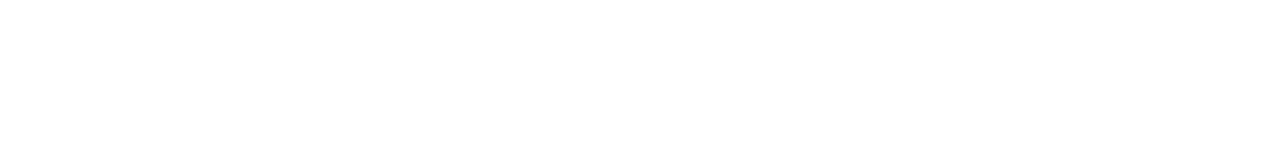
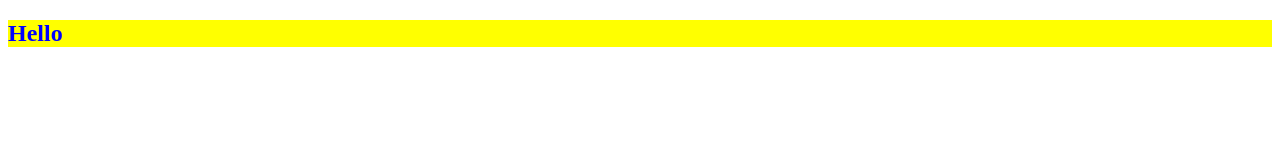
Before and after one commit to SydorenkoKateryna/tutorial, a plain HTML site: page index.html in a window 1280 px wide. Drawn offline with nearby package versions, Linux system fonts and the light colour scheme; files that its build step writes are made by us from their sources.

Commit message:
module 7

```diff
--- a/index.html
+++ b/index.html
@@ -5,136 +5,11 @@
     <meta http-equiv="X-UA-Compatible" content="IE=edge" />
     <meta name="viewport" content="width=device-width, initial-scale=1.0" />
     <title>Document</title>
-    <link rel="stylesheet" href="./css/styles.css">
+    <link rel="stylesheet" href="./dist/css/main.min.css">
   </head>
   <body>
-    <!-- Modul 1. Task 4/16
-    <ul>
-        <li>HTML</li>
-        <li>CSS</li>
-        <li>JavaScript</li>
-    </ul> -->
-
-    <!-- Modul 1. Task 5/16
-    <div class="buttons">
-            <button type="button" class="button">inline</button>
-            <button type="button" class="button">block</button>
-            <button type="button" class="button">inline-block</button>
-    </div>
-    <div class="buttons">
-        <button type="button" class="button">HTML</button>
-        <button type="button" class="button">CSS</button>
-        <button type="button" class="button">JavaScript</button>
-    </div> -->
-
-    <!-- Modul 1. Task 8/16
-    <ul class="cards">
-    <li class="card">
-        <h4 class="card-title">Card title 1</h4>
-        <div class="wrp-img">
-            <img class="card-image" src="https://ac.goit.global/img/photo1.jpg" alt="image description"/>
-        </div>
-        <p class="card-description">Description of the topic 1</p>
-    </li>
-    <li class="card">
-        <h4 class="card-title">Card title 2</h4>
-        <div class="wrp-img">
-            <img class="card-image" src="https://ac.goit.global/img/photo2.jpg" alt="image description"/>
-        </div>
-        <p class="card-description">Description of the topic 2</p>
-    </li>
-    <li class="card">
-        <h4 class="card-title">Card title 3</h4>
-        <div class="wrp-img">
-            <img class="card-image" src="https://ac.goit.global/img/photo3.jpg" alt="image description"/>
-        </div>
-        <p class="card-description">Description of the topic 3</p>
-    </li>
-</ul> -->
-
-    <!-- Modul 1. Task 9/16
-      <a
-      href="https://goit.global"
-      target="_blank"
-      rel="noopener nofollow noreferrer"
-      >GoIT</a
-    > -->
-
-    <!-- Modul 1. Task 10/16
-      <a href="resume.pdf" download>Resume</a> -->
-
-    <!-- Modul 1. Task 13/16
-      <figure>
-      <img
-        src="https://ac.goit.global/img/photo1.jpg"
-        alt="photo description"
-      />
-      <figcaption>
-        Only one img element and any number of text or other elements can be
-        used inside link. You cannot use interactive elements inside link tag.
-      </figcaption>
-    </figure> -->
-
-    <!-- Modul 1. Task 1/5
-  <dl>
-  <dt>Tag span.</dt>
-  <dd>A universal container for text content.</dd>
-  <dt>Tag pre.</dt>
-  <dd>Preservation of spaces and hyphens.</dd>
-  <dt>Tag sup and sub.</dt>
-  <dd>Displays characters in superscript and subscript.</dd>
-  <dt>Tag strong.</dt>
-  <dd>Highlighting an important word or a whole phrase within the text.</dd>
-  <dt>Tag b.</dt>
-  <dd>Visual highlighting of text with a thicker font.</dd>
-  <dt>Tag em.</dt>
-  <dd>Semantically and visually (italic) emphasizes the text.</dd>
-  <dt>Tag i.</dt>
-  <dd>Visually (italic) emphasizes the text.</dd>
-  <dt>Tag address.</dt>
-  <dd>Wraps tags with content about an address or recipient.</dd>
-</dl> -->
-
-    <!-- Modul 1. Task 2/5
-  <p>
-  Epoch of Unix time started at <time datetime="1970-01-01T00:00"> 00:00:00 UTC on 1 January 1970</time>
-</p> -->
-
-    <!-- Modul 1. Task 5/5
-  <table>
-  <caption>
-    What is the difference between block, inline and inline-block
-  </caption>
-  <thead>
-    <tr>
-      <th>/</th>
-      <th>block</th>
-      <th>inline</th>
-      <th>inline-block</th>
-    </tr>
-  </thead>
-  <tbody>
-    <tr>
-      <th>height determined</th>
-      <td colspan="3">by height of content</td>
-    </tr>
-    <tr>
-      <th>width determined</th>
-      <td>by width of parent element</td>
-      <td colspan="2">by width of content</td>
-      </tr>
-    <tr>
-      <th>Is it possible to set height and width</th>
-      <td>yes</td>
-      <td>no</td>
-      <td>yes</td>
-    </tr>
-    <tr>
-      <th>How line wrapping works</th>
-      <td>always on a new line</td>
-      <td colspan="2">only when filling the width of the parent element</td>
-    </tr>
-  </tbody>
-</table> -->
+   <section class="section">
+    <h2 class="section__title">Hello</h2>
+   </section>
   </body>
 </html>
--- /dev/null
+++ b/sass/main.scss
@@ -0,0 +1,14 @@
+$MainBackgroundColor: yellow;
+$colorMainText: blue;
+
+body {
+
+}
+
+.section {
+    background-color: $MainBackgroundColor;
+
+    &__title {
+        color: $colorMainText;
+    }
+}
```
Also changed, not shown: css/main.css (added), css/styles.css (deleted), package-lock.json (added), 1 other file.
